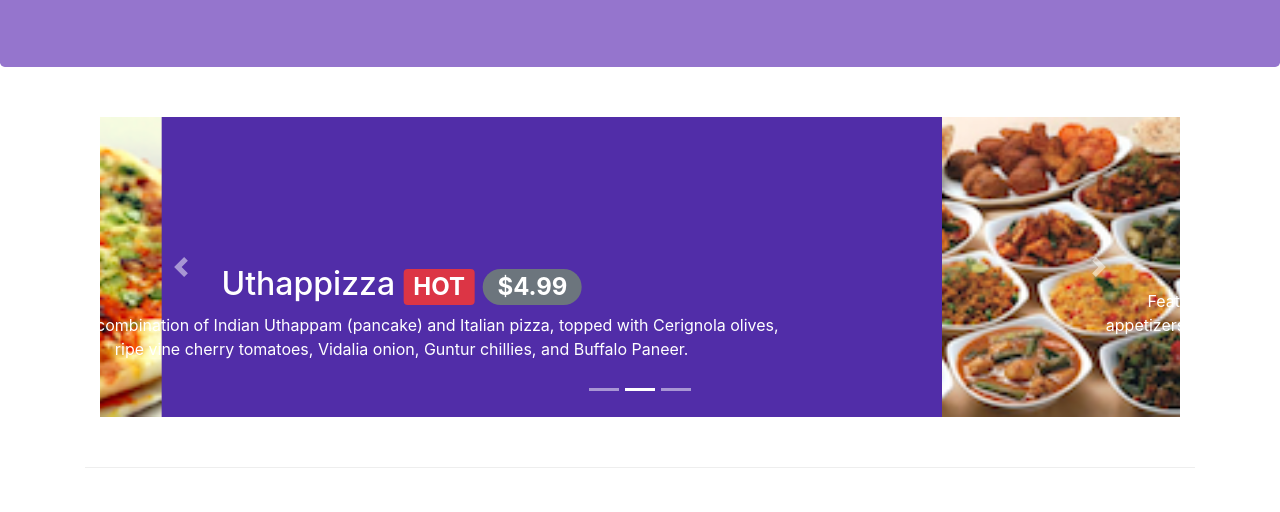
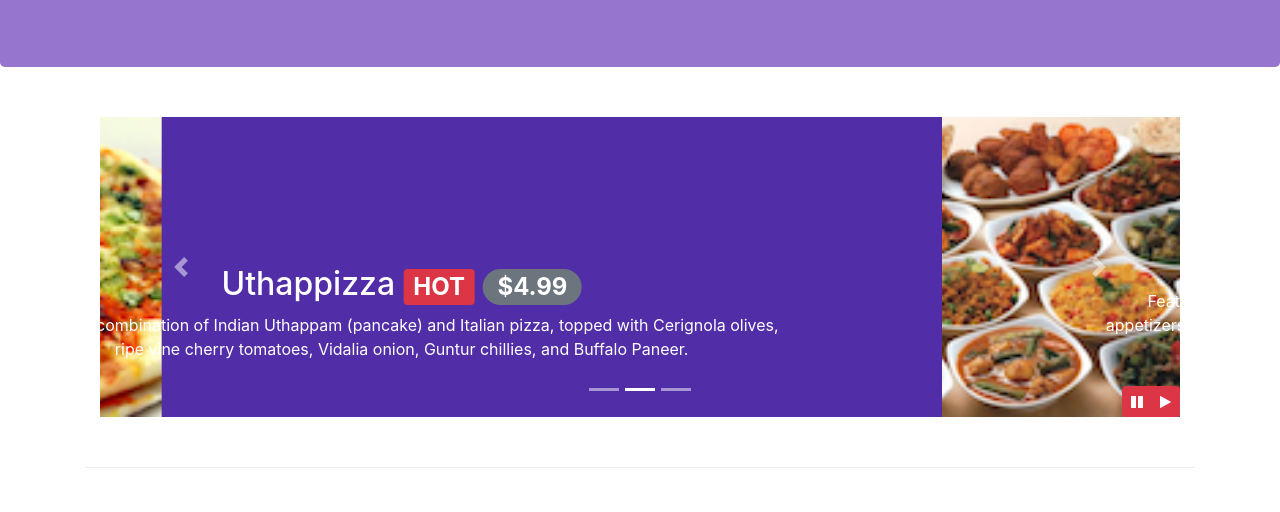
Before and after one commit to Lwalters7/bootstrap-test, a website: page index.html in a window 1280 px wide. Shown: the part 288-800 px from the top of the page. Drawn offline with nearby package versions, Linux system fonts and the light colour scheme.

Commit message:
Bootstrap JQuery

```diff
--- a/css/styles.css
+++ b/css/styles.css
@@ -45,12 +45,21 @@ body{
 .carousel {
     background:#512DA8;
 }
+
 .carousel-item {
     height: 300px;
 }
+
 .carousel-item img {
     position: absolute;
     top: 0;
     left: 0;
     min-height: 300px;
 }
+
+#carouselButton {
+    right:0px;
+    position: absolute;
+    bottom: 0px;
+    z-index: 1;
+}
--- a/index.html
+++ b/index.html
@@ -230,9 +230,17 @@
                     <span class="carousel-control-next-icon"></span>
                     <span class="sr-only">Next</span>
                 </a>
+                <div class="btn-group" id="carouselButton">
+                  <button class="btn btn-danger btn-sm" id="carouselpause">
+                  <span class="fa fa-pause"></span>
+                  </button>
+                  <button class="btn btn-danger btn-sm" id="carouselplay">
+                  <span class="fa fa-play"></span>
+                  </button>
+                  </div>
             </div>
+          </div>
         </div>
-    </div>
 
         <div class="row row-content align-items-center">
             <div class="media">
@@ -335,5 +343,17 @@
  <script src="node_modules/popper.js/dist/umd/popper.min.js"></script>
  <script src="node_modules/bootstrap/dist/js/bootstrap.min.js"></script>
 
+ <script>
+  $(document).ready(function(){
+  $("#mycarousel").carousel( { interval: 2000 } );
+  $("#carouselpause").click(function(){
+  $("#mycarousel").carousel('pause');
+  });
+  $("#carouselplay").click(function(){
+  $("#mycarousel").carousel('cycle');
+  });
+  });
+  </script>
+
 </body>
 </html>
```
Lines whose indentation alone changed are shown as unchanged.
